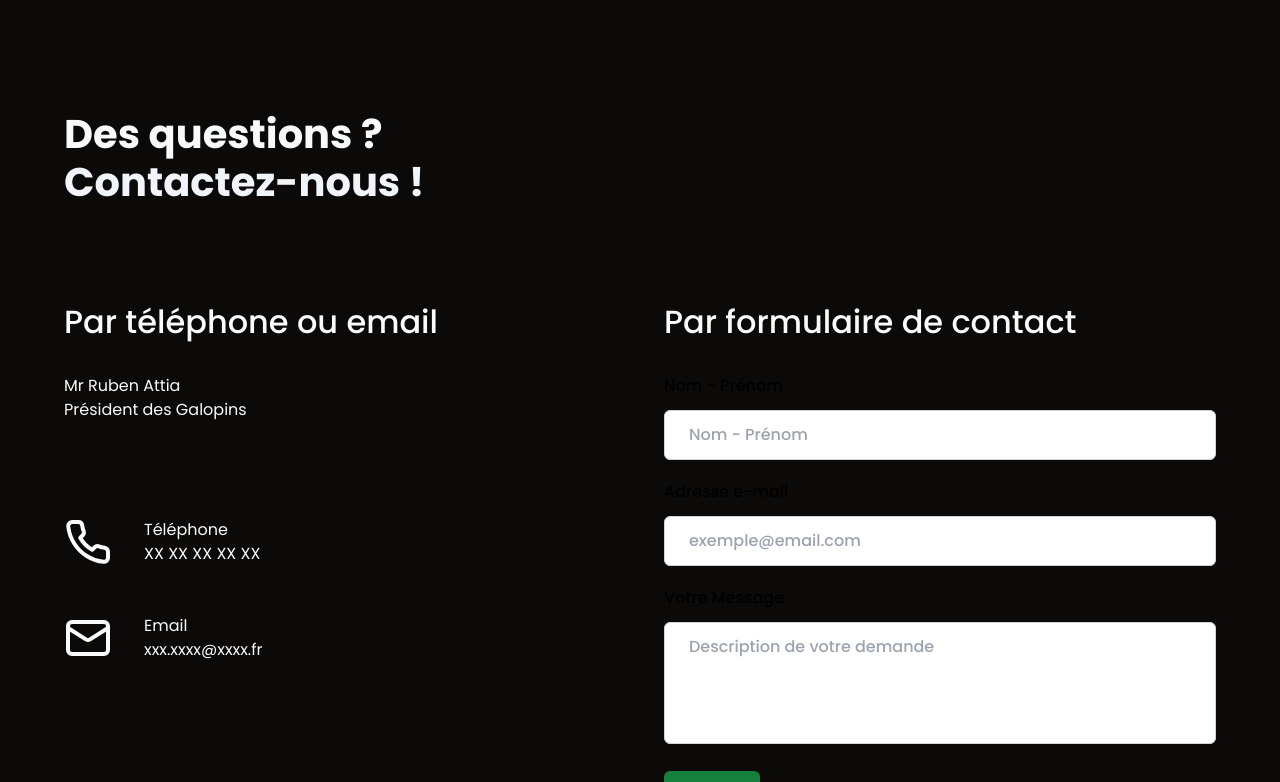
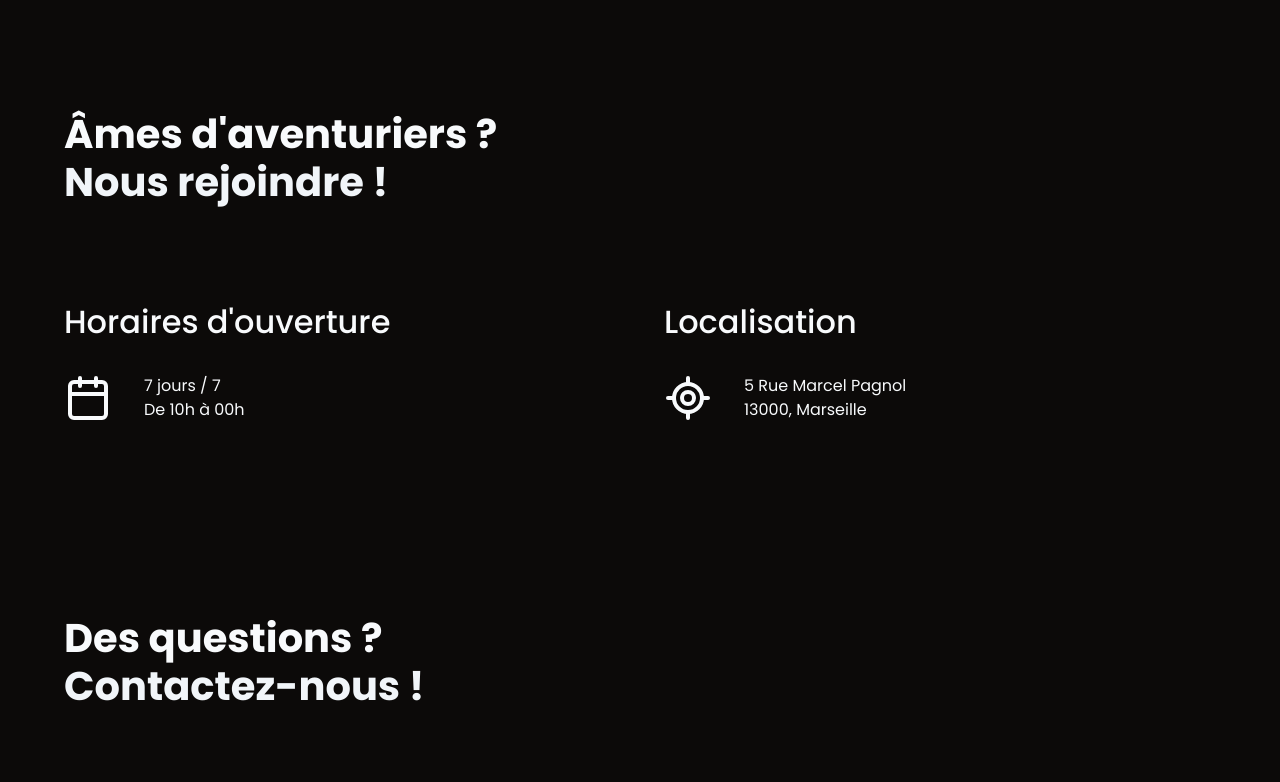
Before and after one commit to SebastienLaurentt/Escape-Game, a Next.js app: page / in a window 1280 px wide. Shown: the part 876-1658 px from the top of the page. Built offline with nearby package versions, Linux system fonts and the light colour scheme; no server answers.

Commit message:
add location and opening hours infos

```diff
--- a/components/shared/Sections/Infos.tsx
+++ b/components/shared/Sections/Infos.tsx
@@ -1,10 +1,44 @@
-import { Mail, Phone } from "lucide-react";
+import { Calendar, LocateFixed, Mail, Phone } from "lucide-react";
 import ContactForm from "../ContactForm";
 import Section from "../Section";
 import SectionHeader from "../SectionHeader";
 
 const Infos = () => {
   return (
+    <>
+      <Section marginBottom={true} marginTop={true} classname="">
+        <SectionHeader
+          title=" Âmes d'aventuriers ?"
+          titleHighlight="Nous rejoindre !"
+        />
+        <div className="flex flex-col gap-y-16 md:flex-row md:justify-between md:gap-x-12">
+          <div className="md:w-1/2">
+            <h3>Horaires d&apos;ouverture</h3>
+            <div className="flex flex-row gap-x-8  md:gap-y-2 ">
+              <div >
+                <Calendar size={48} />
+              </div>
+              <div className="flex flex-col">
+                <span>7 jours / 7 </span>
+                <span>De 10h à 00h </span>
+              </div>
+            </div>
+          </div>
+          <div className="md:w-1/2">
+            <h3>Localisation</h3>
+            <div className="flex flex-row gap-x-8  md:gap-y-2 ">
+              <div >
+                <LocateFixed size={48} />
+              </div>
+              <div className="flex flex-col">
+                <span>5 Rue Marcel Pagnol </span>
+                <span>13000, Marseille </span>
+              </div>
+            </div>
+          </div>
+        </div>
+      </Section>
+
       <Section marginBottom={true} marginTop={true} classname="">
         <SectionHeader
           title=" Des questions ?"
@@ -43,6 +77,7 @@ const Infos = () => {
           </div>
         </div>
       </Section>
+    </>
   );
 };
 
```
Lines whose indentation alone changed are shown as unchanged.
